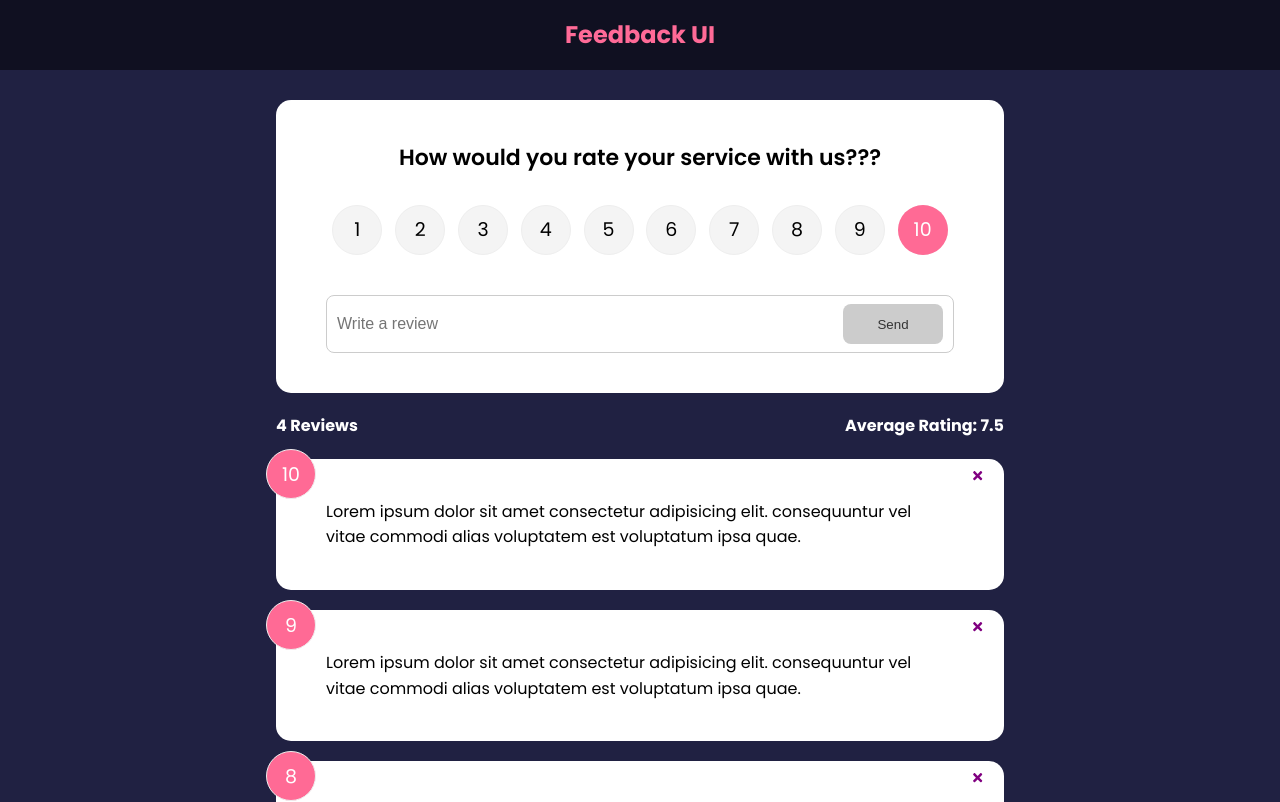
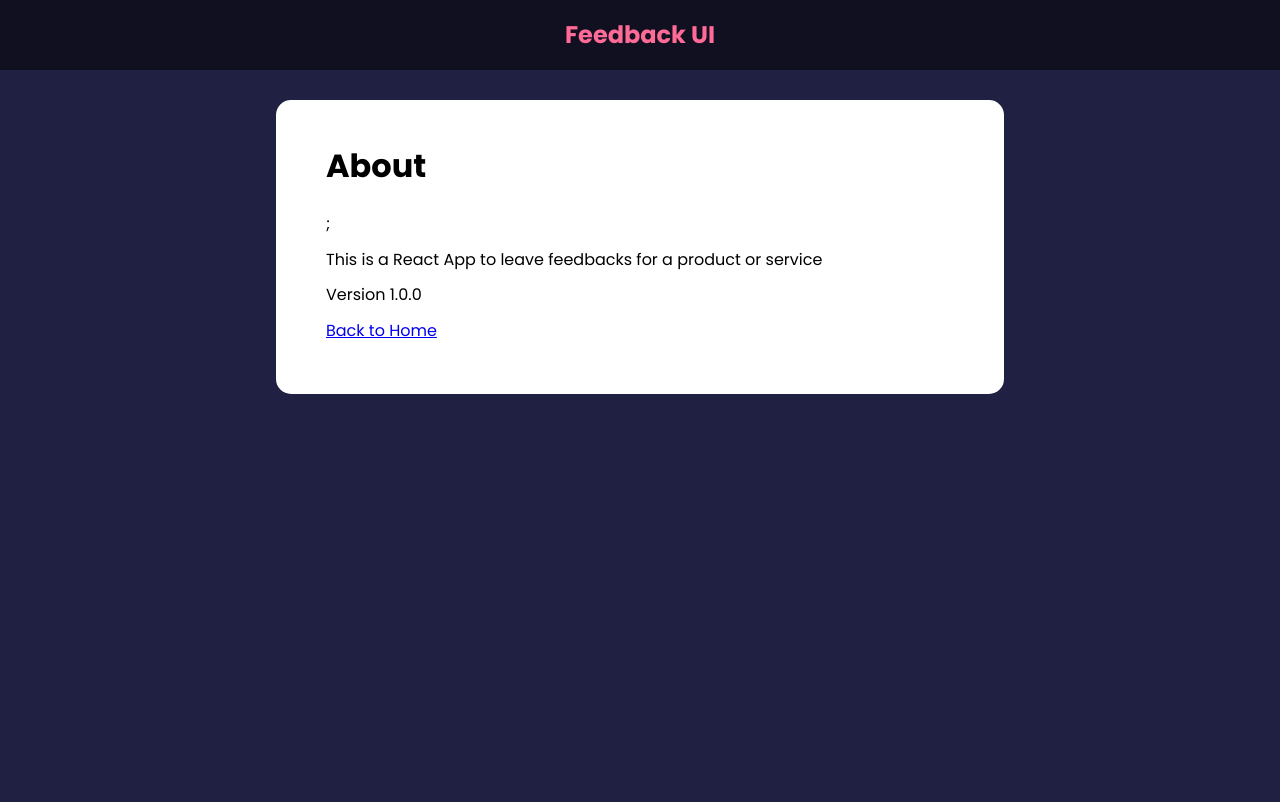
Before and after one commit to rugieri/feedback, a React (Create React App) app: page /about in a window 1280 px wide. Shown: the top 802 px of the page. Built offline with nearby package versions, Linux system fonts and the light colour scheme.

Commit message:
created routes

```diff
--- a/src/App.js
+++ b/src/App.js
@@ -1,10 +1,13 @@
 import { v4 as uuidv4 } from 'uuid';
+import { BrowserRouter as Router, Route, Routes } from 'react-router-dom';
 import { useState } from 'react';
 import Header from './components/Header';
 import FeedbackList from './components/FeedbackList';
 import FeedbackData from './data/FeedbackData';
 import FeedbackStats from './components/FeedbackStats';
 import FeedbackForm from './components/FeedbackForm';
+import AboutPage from './pages/AboutPage';
+
 function App() {
   const [feedback, setFeedback] = useState(FeedbackData, FeedbackList);
 
@@ -18,14 +21,27 @@
     }
   };
   return (
-    <>
+    <Router>
       <Header />
       <div className="container">
-        <FeedbackForm handleAdd={addFeedback} />
-        <FeedbackStats feedback={feedback} />
-        <FeedbackList feedback={feedback} handleDelete={deleteFeedback} />
+        <Routes>
+          <Route
+            path="/"
+            element={
+              <>
+                <FeedbackForm handleAdd={addFeedback} />
+                <FeedbackStats feedback={feedback} />
+                <FeedbackList
+                  feedback={feedback}
+                  handleDelete={deleteFeedback}
+                />
+              </>
+            }
+          ></Route>
+          <Route path="/about" element={<AboutPage />} />
+        </Routes>
       </div>
-    </>
+    </Router>
   );
 }
 
--- /dev/null
+++ b/src/pages/AboutPage.jsx
@@ -0,0 +1,18 @@
+import Card from '../components/shared/Card';
+
+function AboutPage() {
+  return (
+    <Card>
+      <div className="about">
+        <h1>About</h1>;
+        <p>This is a React App to leave feedbacks for a product or service</p>
+        <p>Version 1.0.0</p>
+        <p>
+          <a href="/">Back to Home</a>
+        </p>
+      </div>
+    </Card>
+  );
+}
+
+export default AboutPage;
```
